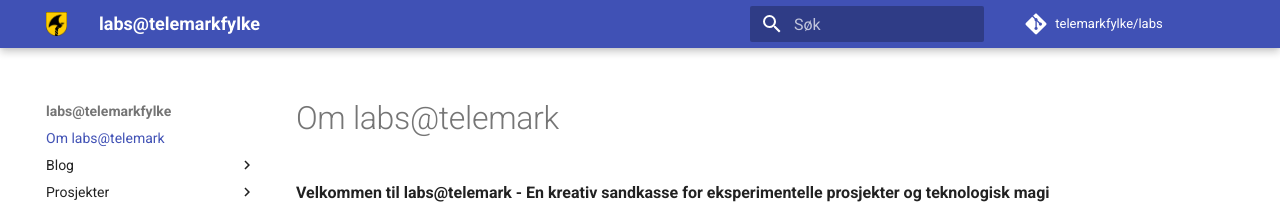
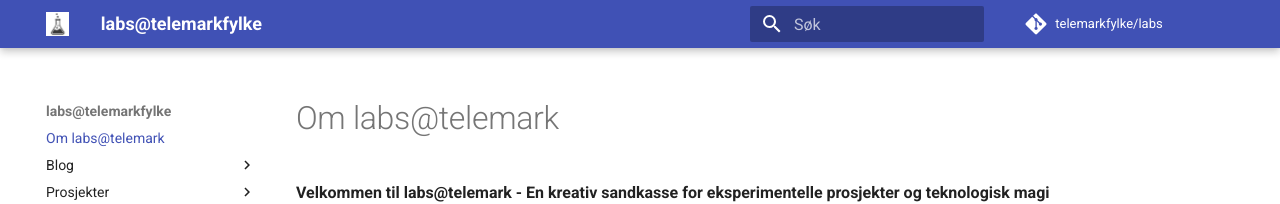
Before and after one commit to telemarkfylke/labs, an MkDocs documentation site: the page built from docs/index.md, in a window 1280 px wide. Shown: the top 204 px of the page. Built offline with MkDocs 1.6.1 and Material for MkDocs 9.7.7, drawn with Linux system fonts in a browser that asks for light colours; comment, search, counter and statistics services are not loaded.

Commit message:
Update logo and favicon in mkdocs.yml

```diff
--- a/mkdocs.yml
+++ b/mkdocs.yml
@@ -3,8 +3,8 @@
 theme:
   name: material
   language: nb
-  logo: images/Telemark_logo.png
-  favicon: images/Telemark_logo.png
+  logo: images/Lab.png
+  favicon: images/Lab.png
   features:
     - toc.integrate
     - search.suggest
```
Also changed, not shown: docs/images/Lab.png (added).
